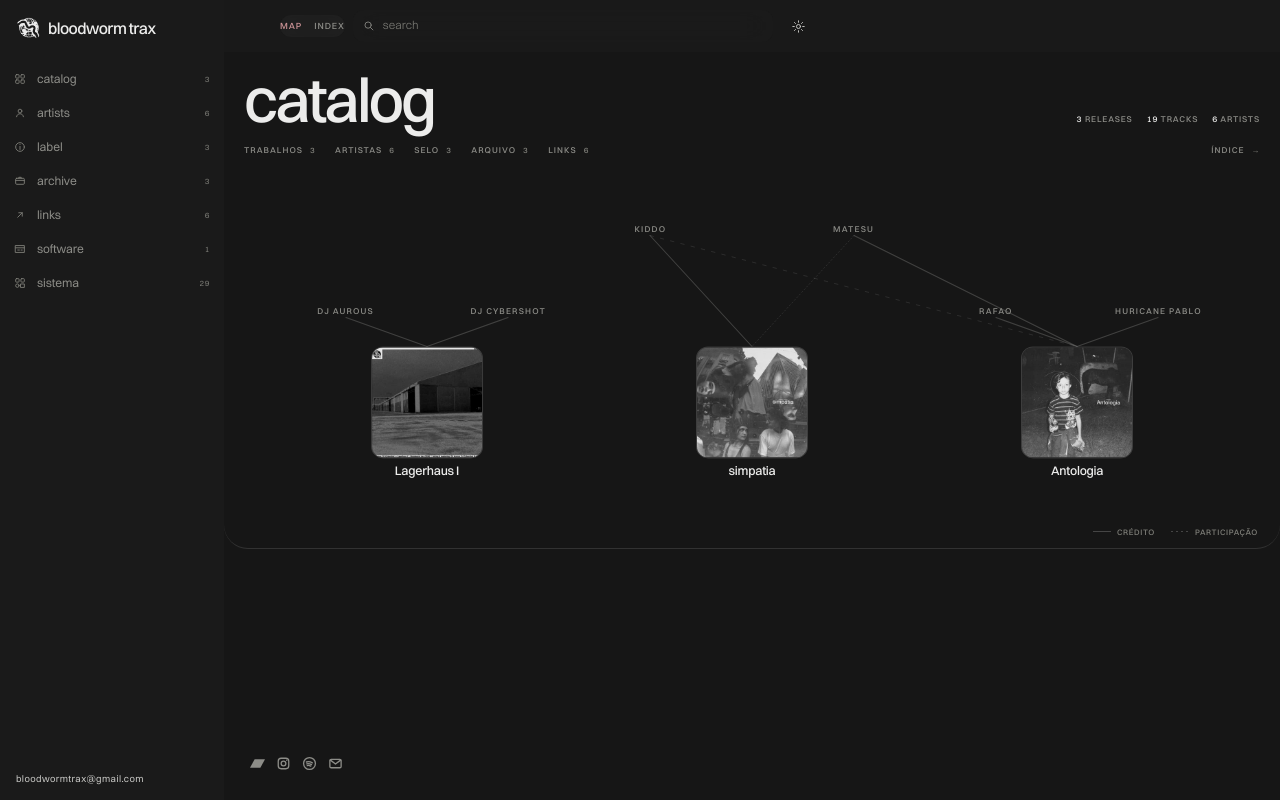
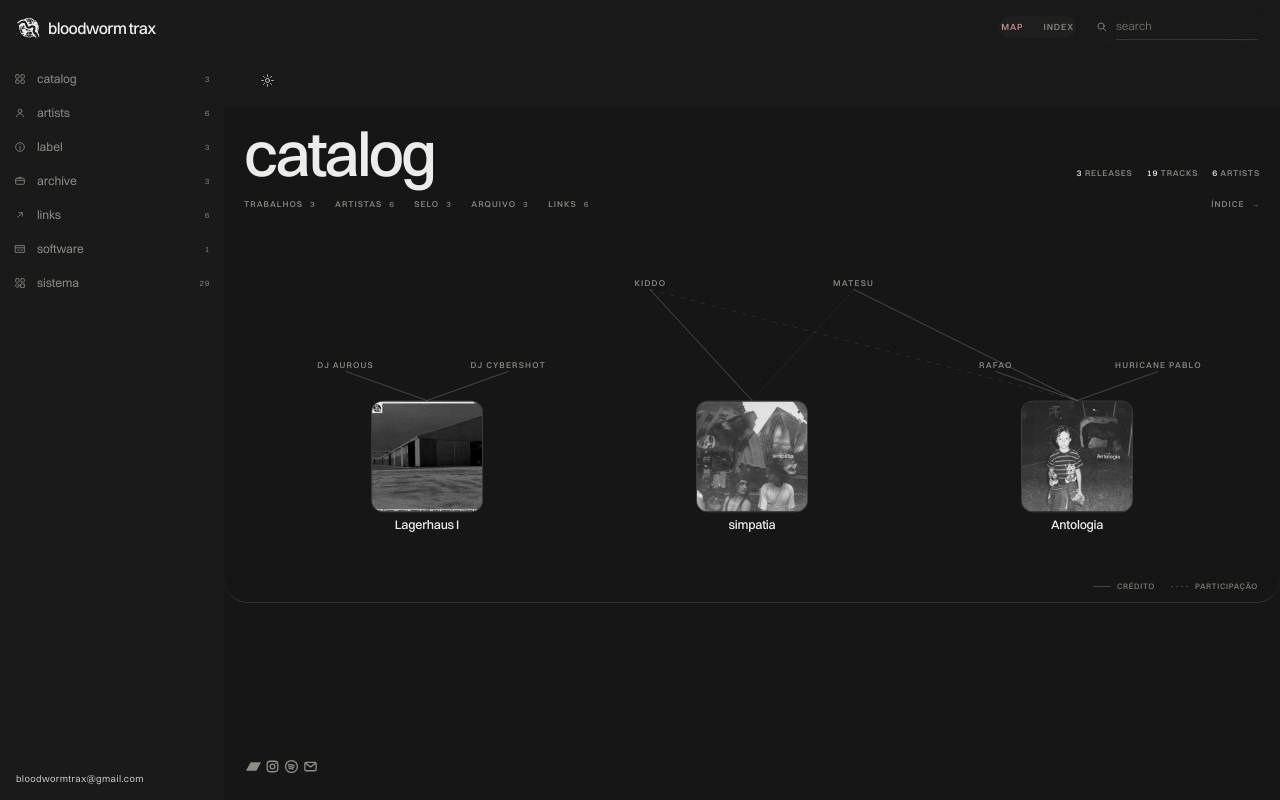
Before and after one commit to 9matesu/bloodwormtrax, a plain HTML site: page index.html in a window 1280 px wide. Drawn offline with Linux system fonts and the light colour scheme; animation ran at ten frames a second.

Commit message:
site: header em grid, logo no header ao colapsar, texto solto

```diff
--- a/css/style.css
+++ b/css/style.css
@@ -2955,17 +2955,6 @@ select,
 }
 
 
-/* sidebar collapse: so a logo permanece */
-.sidebar { transition: width .25s var(--ease), padding .25s var(--ease), transform .4s var(--ease); }
-.main { transition: margin-left .25s var(--ease); }
-.nav-collapsed .sidebar .side-nav,
-.nav-collapsed .sidebar .side-foot { display: none; }
-@media (min-width: 861px) {
-  .nav-collapsed .sidebar { width: 64px; padding: 22px 12px; }
-  .nav-collapsed .sidebar .brand-word { display: none; }
-  .nav-collapsed .main { margin-left: 64px; }
-}
-
 /* layout aberto: menos caixas, mais espaco */
 .sidebar { background: transparent; box-shadow: none; border-right: 0; }
 .side-nav { border-top: 0; margin-top: 22px; gap: 4px; }
@@ -2984,3 +2973,57 @@ select,
 .site-foot nav a { background: transparent; border: 0; box-shadow: none; }
 .settings, .detail-overlay-panel { box-shadow: none; border: 1px solid var(--line); }
 .brand-mark { width: 24px; }
+
+/* header em grid */
+.topbar {
+  display: grid;
+  grid-template-columns: 40px minmax(0, 1fr) auto;
+  align-items: center;
+  justify-items: center;
+  gap: 20px;
+  padding: 10px 22px;
+}
+.topbar .nav-toggle { justify-self: start; }
+.topbar .search-field { justify-self: center; width: min(100%, 460px); max-width: 460px; }
+.topbar .view-switch { justify-self: end; }
+
+/* logo: na sidebar quando aberta, no header quando colapsada */
+.brand { justify-self: center; }
+.nav-collapsed .sidebar { width: 0; padding: 0; overflow: visible; border-right: 0; }
+.nav-collapsed .sidebar .side-nav,
+.nav-collapsed .sidebar .side-foot { display: none; }
+.nav-collapsed .sidebar .brand {
+  position: fixed;
+  top: 8px;
+  left: 22px;
+  z-index: 50;
+  padding: 4px;
+}
+.nav-collapsed .sidebar .brand-word { display: none; }
+.nav-collapsed .sidebar .brand-mark { width: 26px; }
+.nav-collapsed .main { margin-left: 0; }
+
+/* texto solto, sem caixas */
+.node, .row-item, .col-head, .site-foot nav a,
+.segmented, .segmented button, .search-field,
+.icon-btn, .brand, .side-nav a {
+  background: transparent;
+  border: 0;
+  box-shadow: none;
+  border-radius: 0;
+}
+.node { padding: 9px 2px; }
+.row-item { padding: 8px 2px; }
+.col-head { padding: 10px 2px; border-bottom: 0; }
+.site-foot nav a { width: auto; height: auto; padding: 2px; }
+.segmented { gap: 16px; }
+.segmented button { padding: 4px 2px; }
+.search-field { height: auto; padding: 4px 0; gap: 8px; }
+.search-input, #searchInput {
+  background: transparent;
+  border: 0;
+  border-bottom: 1px solid var(--line);
+  padding: 4px 0;
+}
+.brand:hover, .side-nav a:hover, .row-item:hover,
+.site-foot nav a:hover { background: transparent; }
```
